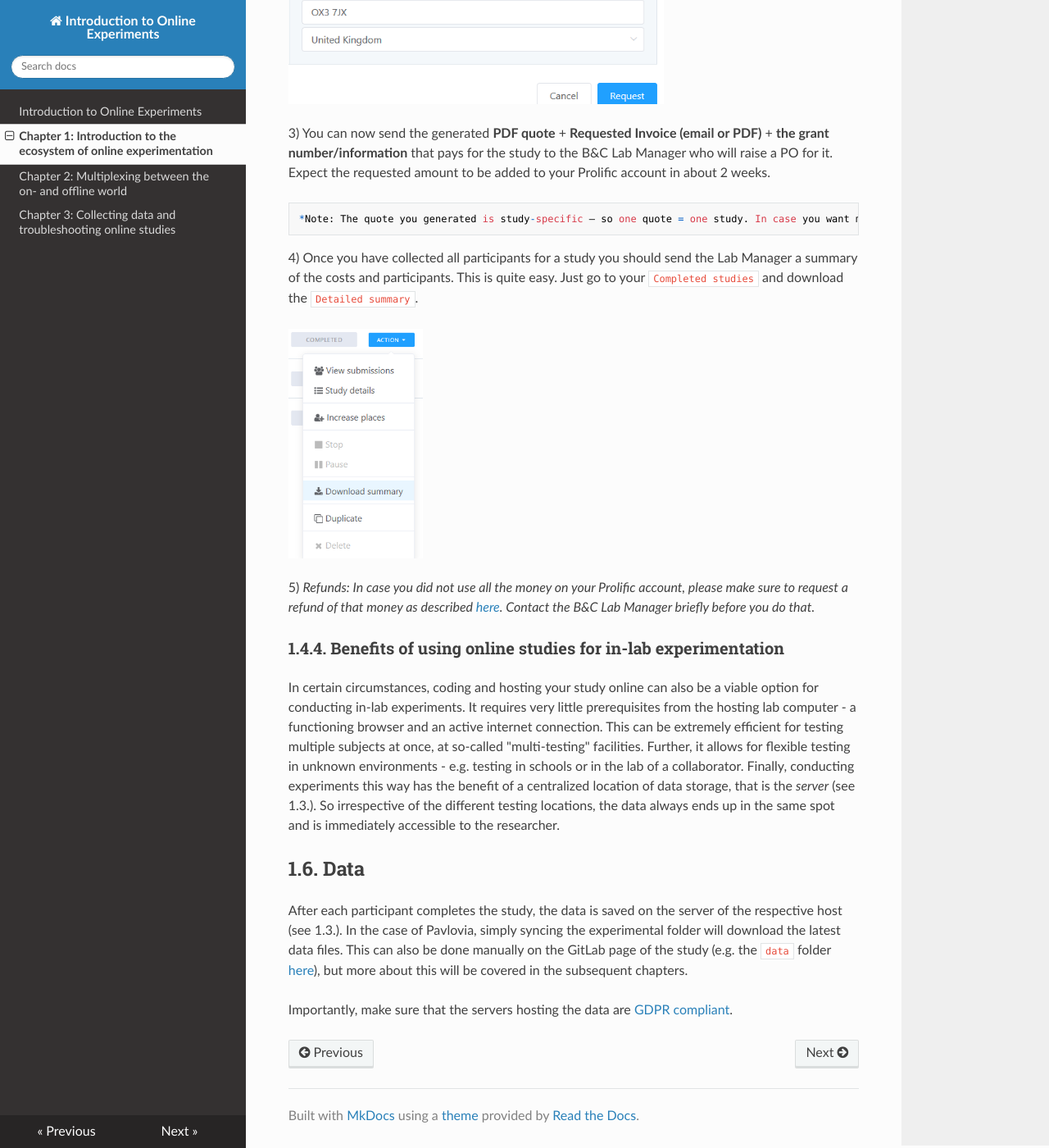
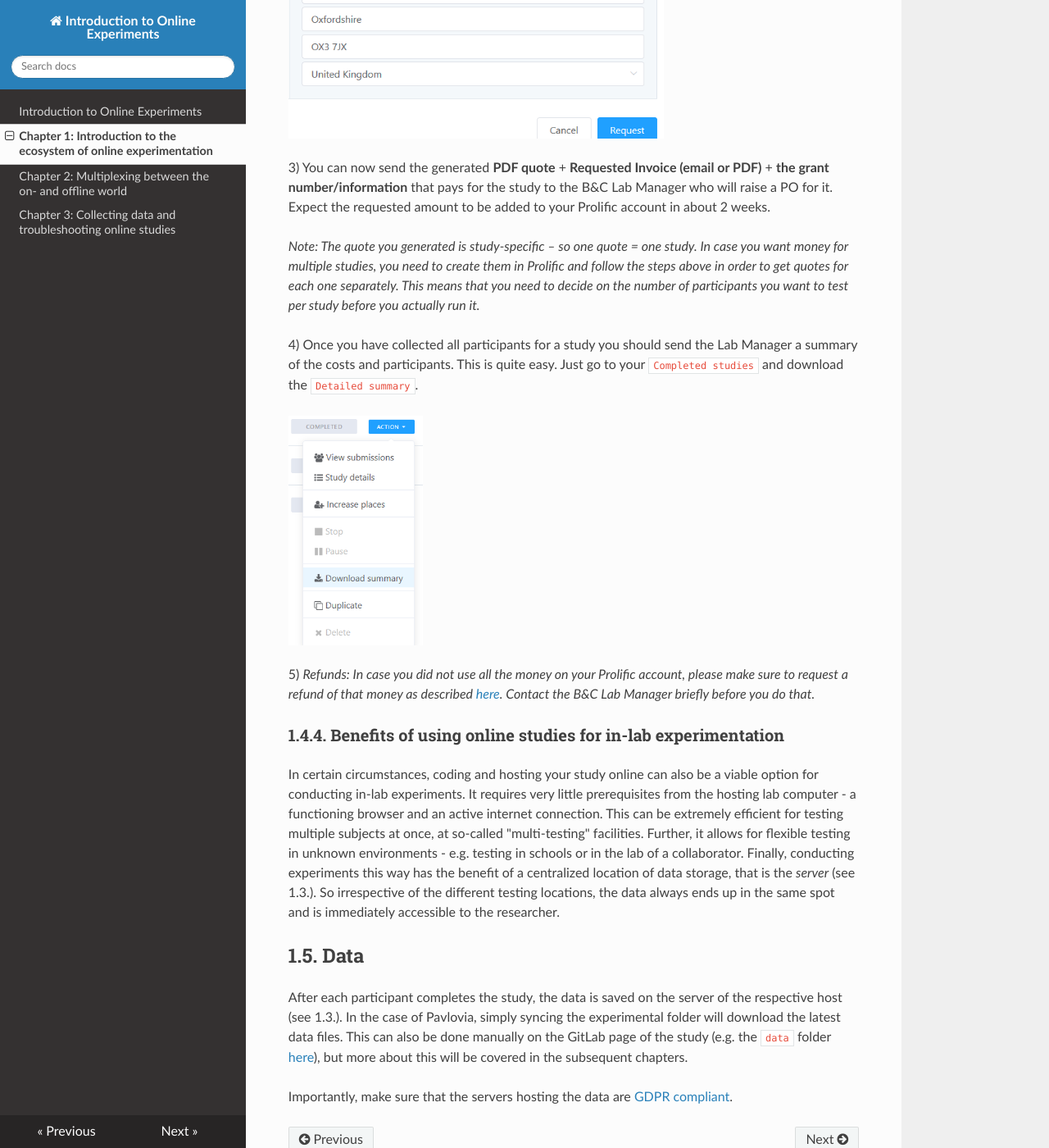
Before and after one commit to onlinews/online_ws, an MkDocs documentation site: the page built from docs/Ch_1_GettingStarted.md, in a window 1280 px wide and 1400 px high, scrolled down 9060 px. Shown: the whole window at 82% size. Built offline with MkDocs 1.6.1, drawn with Linux system fonts in a browser that asks for light colours; nearby versions of some CDN libraries; some of the changed text lies outside the part shown.

Commit message:
last fixes chapter 1

````diff
--- a/docs/Ch_1_GettingStarted.md
+++ b/docs/Ch_1_GettingStarted.md
@@ -119,9 +119,12 @@
 ```
 1. Call your study "Bell or dog? DD"  - with your initials after the question mark
 
-2. You can insert any URL in the "URL of your study" section, it's not important - we will change this later on
+2. You can insert any URL in the "URL of your study" section,
+   it's not important - we will change this later on
 
-3. In the study set-up say that you want to recruit 3 participants, and the study will take 45mins and you want to pay 5 pounds, this should result in a cost of 21 pounds.
+3. In the study set-up say that you want to recruit 3 participants,
+   and the study will take 45mins and you want to pay 5 pounds,
+   this should result in a cost of 21 pounds.
 ```
 
 #### 1.4.3.2. Paying for studies via Prolific (only relevant for B&C Lab)
@@ -137,7 +140,7 @@
 
 3) You can now send the generated **PDF quote** + **Requested Invoice (email or PDF)** + **the grant number/information** that pays for the study to the B&C Lab Manager who will raise a PO for it. Expect the requested amount to be added to your Prolific account in about 2 weeks.
 
-    *Note: The quote you generated is study-specific – so one quote = one study. In case you want money for multiple studies, you need to create them in Prolific and follow the steps above in order to get quotes for each one separately. This means that you need to decide on the number of participants you want to test per study before you actually run it.*
+*Note: The quote you generated is study-specific – so one quote = one study. In case you want money for multiple studies, you need to create them in Prolific and follow the steps above in order to get quotes for each one separately. This means that you need to decide on the number of participants you want to test per study before you actually run it.*
 
 4) Once you have collected all participants for a study you should send the Lab Manager a summary of the costs and participants. This is quite easy. Just go to your ```Completed studies``` and download the ```Detailed summary```.
 
@@ -149,7 +152,7 @@
 ### 1.4.4. Benefits of using online studies for in-lab experimentation
 In certain circumstances, coding and hosting your study online can also be a viable option for conducting in-lab experiments. It requires very little prerequisites from the hosting lab computer - a functioning browser and an active internet connection. This can be extremely efficient for testing multiple subjects at once, at so-called "multi-testing" facilities. Further, it allows for flexible testing in unknown environments - e.g. testing in schools or in the lab of a collaborator. Finally, conducting experiments this way has the benefit of a centralized location of data storage, that is the *server* (see 1.3.). So irrespective of the different testing locations, the data always ends up in the same spot and is immediately accessible to the researcher.
 
-## 1.6. Data
+## 1.5. Data
 After each participant completes the study, the data is saved on the server of the respective host (see 1.3.). In the case of Pavlovia, simply syncing the experimental folder will download the latest data files. This can also be done manually on the GitLab page of the study (e.g. the ```data``` folder [here](https://gitlab.pavlovia.org/demos/stroop/tree/master)), but more about this will be covered in the subsequent chapters.
 
 Importantly, make sure that the servers hosting the data are [GDPR compliant](https://pavlovia.org/docs/home/ethics).
````
